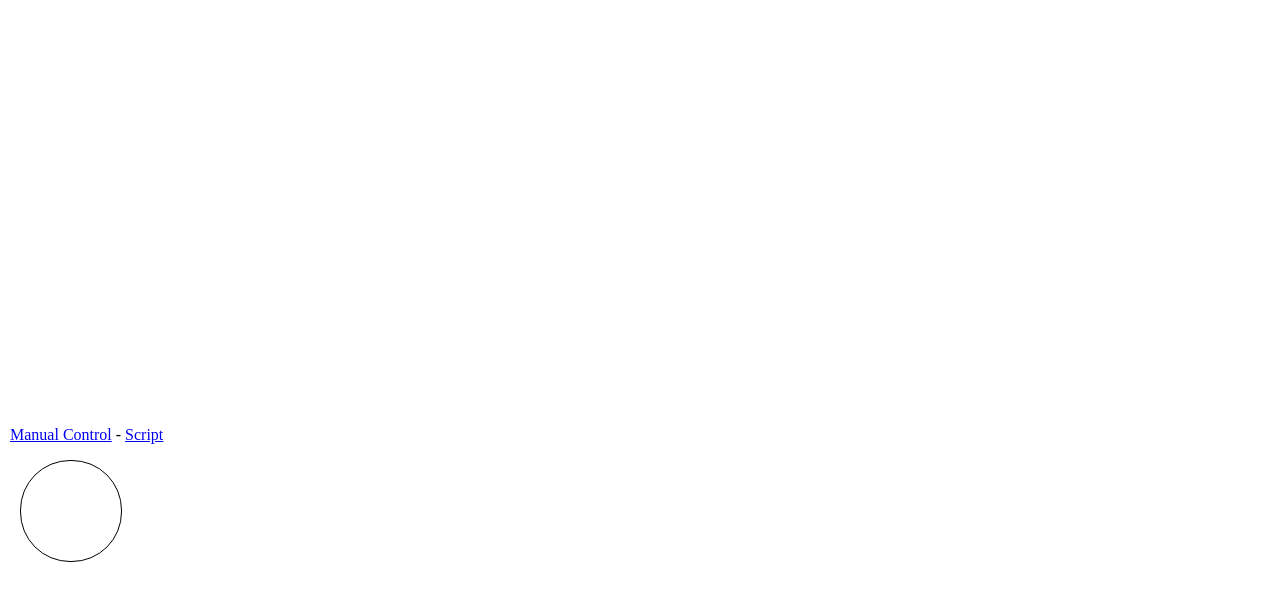
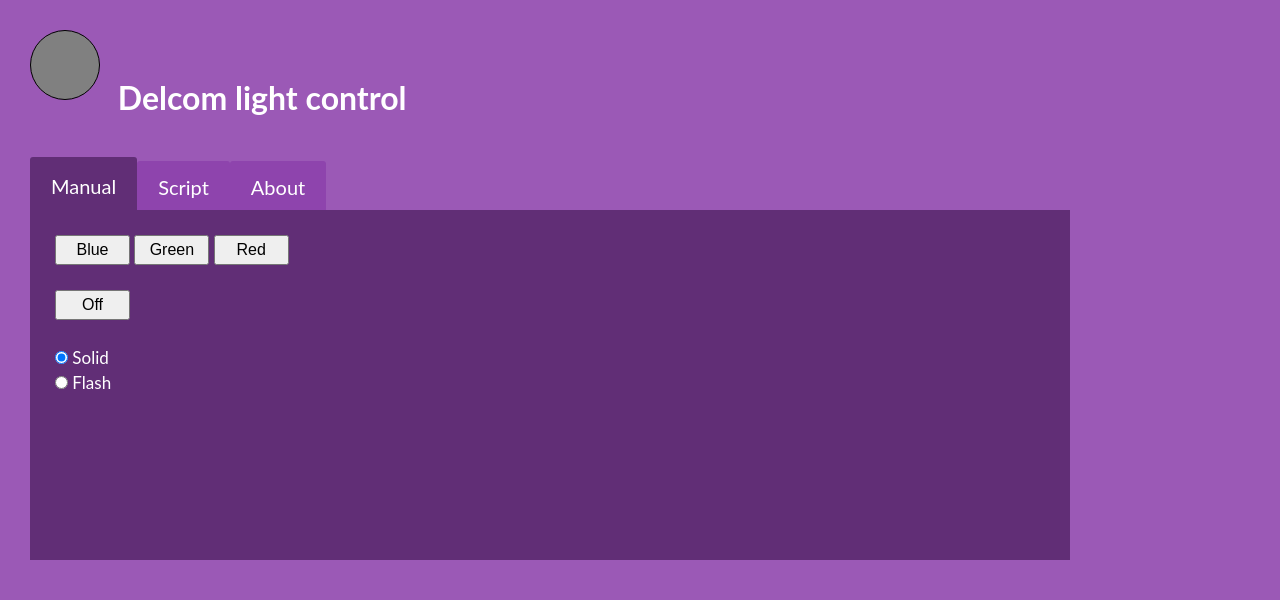
Before and after one commit to PatrickRoumanoff/chrome-build-light, a browser extension: page src/index.html in a window 1280 px wide. Drawn offline with Linux system fonts and the light colour scheme.

Commit message:
radio tabs and colors

```diff
--- a/src/index.html
+++ b/src/index.html
@@ -5,32 +5,46 @@
     <link rel="stylesheet" href="style.css">
   </head>
   <body>
-    <div class="items">
-      <div id="manualTab">
+    <h1><div id="light" class="off"></div> Delcom light control</h1>
+    <ul class="tabs">
+      <li>
+        <input type="radio" name="tabs" id="tab1" checked />
+        <label for="tab1">Manual</label>
+        <div id="tab-content1" class="tab-content">
           <button id="blue">Blue</button>
           <button id="green">Green</button>
           <button id="red">Red</button>
+          <br><br>
+          <button id="off">Off</button>
+          <br><br>
+          <input type="radio" id="solid" name="solid" value="solid" checked="checked"> <label for="solid">Solid</label><br>
+          <input type="radio" id="flash" name="solid" valud="flash"> <label for="flash">Flash</label>
           <br>
-        <input type="radio" id="solid" name="solid" value="solid" checked="checked"> solid
-        <input type="radio" id="flash" name="solid" valud="flash"> flash
-        <br>
-        <button id="off">Off</button>
         </div>
-      <div id="scriptTab">
+      </li>
+      <li>
+        <input type="radio" name="tabs" id="tab2"  />
+        <label for="tab2">Script</label>
+        <div id="tab-content2" class="tab-content">
           <table border="1">
             <tr><th>URL</th><th>JSON path</th><th>test</th><th>Value</th><th>Light status</th></tr>
           </table><br>
           <button id="run">Start</button>
           <button id="bambooScript">Bamboo</button>
         </div>
+      </li>
+      <li>
+        <input type="radio" name="tabs" id="tab3"  />
+        <label for="tab3">About</label>
+        <div id="tab-content3" class="tab-content">
+          This is a simple Chrome App to control a Delcom Light.<br>
+          Use the manual tab to manually control the color and the flashing.<br>
+          Use the script tab to use REST end point to control the light.<br>
+          A sample script is provided to check a bamboo build plan, but any RESt end point will do.
         </div>
-    <p>
-      <a href="#manualTab">Manual Control</a> -
-      <a href="#scriptTab">Script</a>
-    </p>
-
-    <div id="light"></div>
-
+      </li>
+    </ul>
+    <br style="clear: both;" />
     <script src="light.js"></script>
     <script src="query.js"></script>
     <script src="index.js"></script>
--- a/src/style.css
+++ b/src/style.css
@@ -1,33 +1,38 @@
+* {
+  margin: 0;
+  padding: 0;
+  -moz-box-sizing: border-box;
+  -webkit-box-sizing: border-box;
+  box-sizing: border-box;
+}
+
 html {
   height: 100%;
 }
 
 body {
-  margin: 10px;
-  overflow-y: scroll;
-  height: 100%
+  padding: 20px;
+  text-align: left;
+  font-family: Lato;
+  color: #fff;
+  background: #9b59b6;
 }
 
 body, input, button, select, option, th {
   font-size: 12pt;
 }
 
-select {
-   -webkit-appearance: none;
-   -moz-appearance: none;
-   appearance: none;
-}
-
 input[name^=url] {
-	width: 480px;
+	width: 440px;
 }
 
 div#light {
 	margin: 10px;
-	width: 100px;
-	height: 100px;
+	width: 70px;
+	height: 70px;
 	border: solid 1px black;
-	border-radius: 50px;
+	border-radius: 35px;
+	display: inline-block;
 }
 
 .red {
@@ -53,13 +58,67 @@
 @keyframes blinker {
   50% { opacity: 0.0; }
 }
-div.items {
-	height: 400px;
+
+button {
+	width: 75px;
+	height: 30px;
 }
 
-div.items > div {
-	margin-top: 10px;
+.tabs {
+  width: 1040px;
+  float: none;
+  list-style: none;
+  position: relative;
+  margin: 40px 0 0 10px;
+  text-align: left;
 }
 
-div.items > div {display: none;}
-div.items > div:target {display: block;}
+.tabs li {
+  float: left;
+  display: block;
+}
+.tabs > li > input[type="radio"] {
+  position: absolute;
+  top: -9999px;
+  left: -9999px;
+}
+.tabs > li > label {
+  display: block;
+  padding: 14px 21px;
+  border-radius: 3px 3px 0 0;
+  font-size: 20px;
+  font-weight: normal;
+  background: #8e44ad;
+  cursor: pointer;
+  position: relative;
+  top: 4px;
+  -moz-transition: all 0.2s ease-in-out;
+  -o-transition: all 0.2s ease-in-out;
+  -webkit-transition: all 0.2s ease-in-out;
+  transition: all 0.2s ease-in-out;
+}
+.tabs label:hover {
+  background: #703688;
+}
+.tabs .tab-content {
+  z-index: 2;
+  display: none;
+  overflow: hidden;
+  width: 100%;
+  height: 350px;
+  font-size: 17px;
+  line-height: 25px;
+  padding: 25px;
+  position: absolute;
+  top: 53px;
+  left: 0;
+  background: #612e76;
+}
+.tabs [id^="tab"]:checked + label {
+  top: 0;
+  padding-top: 17px;
+  background: #612e76;
+}
+.tabs [id^="tab"]:checked ~ [id^="tab-content"] {
+  display: block;
+}
```
Also changed, not shown: src/background.js (+4 -4 lines). Lines whose indentation alone changed are shown as unchanged.
